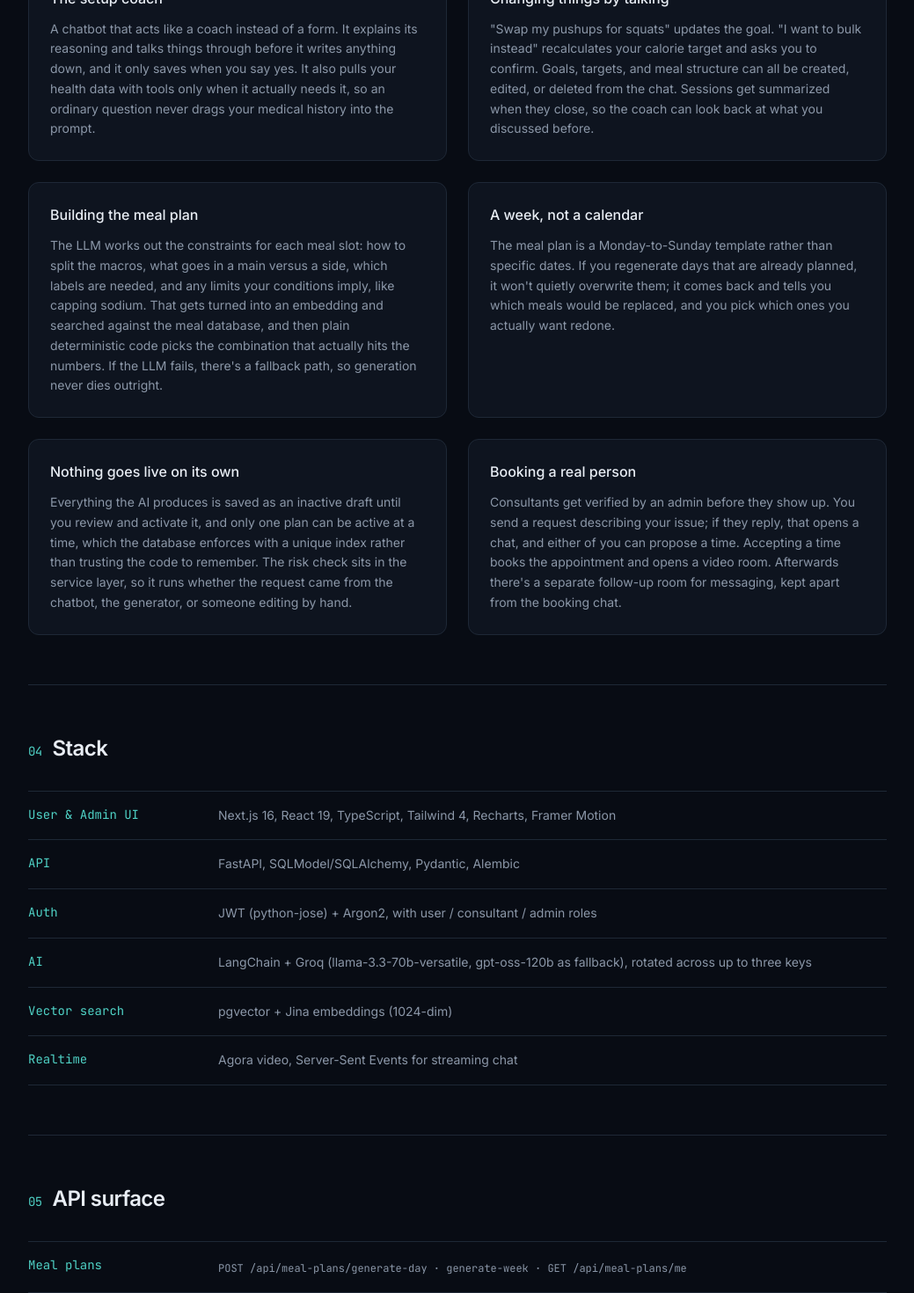
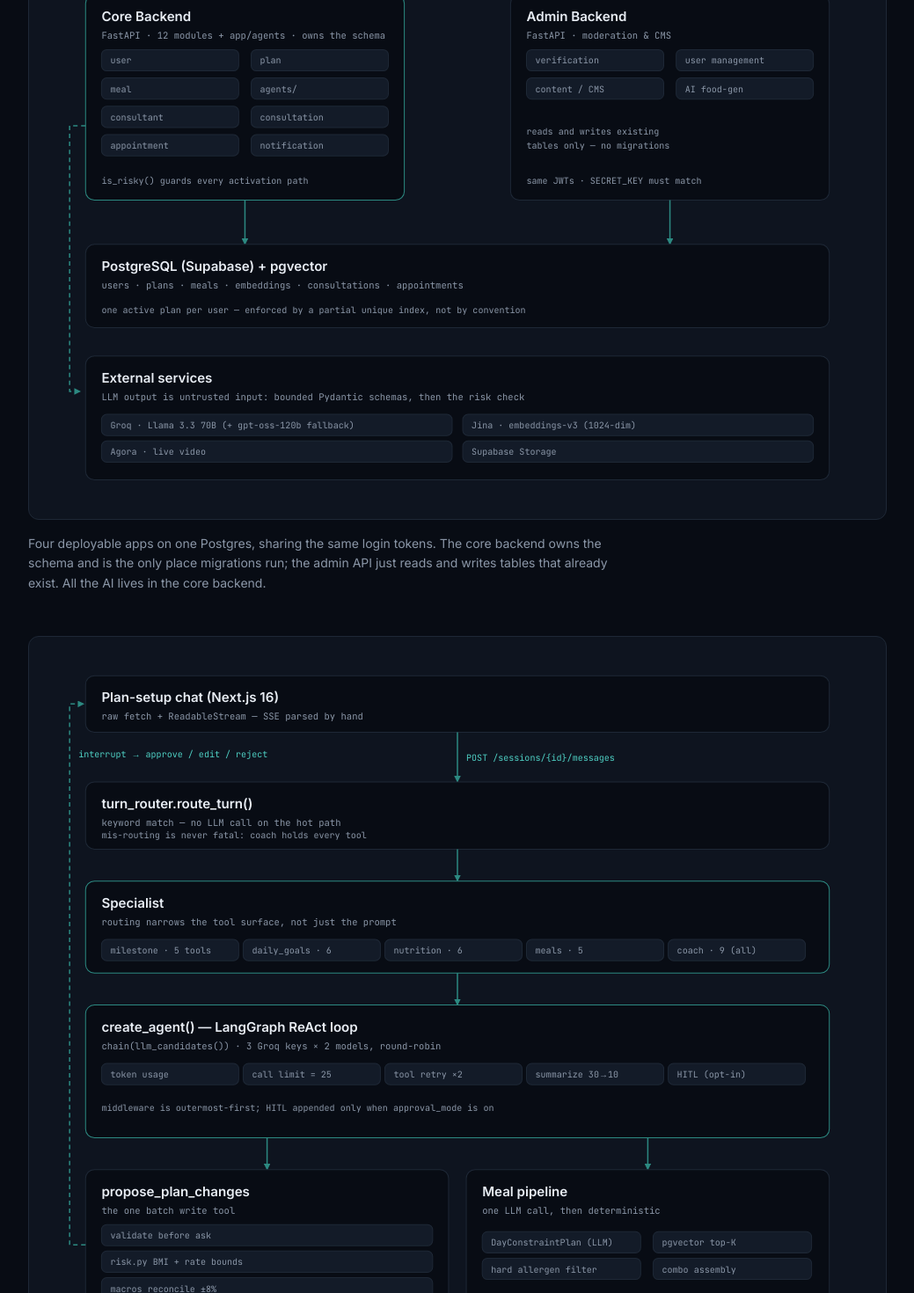
Before and after one commit to Mustain98/portfolio, a Next.js app: page /projects/health-hive in a window 1280 px wide. Shown: the part 1330-2800 px from the top of the page at 88% size, without its empty margins (120-1159 px from the left). Built offline with nearby package versions, Linux system fonts and the light colour scheme.

Commit message:
feat: update architecture handling in ProjectPage and add new HealthHiveAgentDiagram component

```diff
--- a/app/projects/[slug]/page.tsx
+++ b/app/projects/[slug]/page.tsx
@@ -95,7 +95,11 @@ export default async function ProjectPage({ params }: Params) {
       </Block>
 
       <Block index="02" title="Architecture">
-        <ArchDiagram slug={project.slug} caption={project.architecture.caption} />
+        <div className="space-y-12">
+          {project.architecture.map((figure) => (
+            <ArchDiagram key={figure.diagram} diagram={figure.diagram} caption={figure.caption} />
+          ))}
+        </div>
       </Block>
 
       <Block index="03" title="What it does">
--- /dev/null
+++ b/components/diagrams/HealthHiveAgentDiagram.tsx
@@ -0,0 +1,149 @@
+import { Box, Chip, Edge, EdgeLabel, Frame, Note } from "@/components/diagrams/primitives";
+
+const ID = "healthhiveagent";
+const ARROW = `${ID}-arrow`;
+
+// each specialist gets the same loop but a different prompt and a different slice of the tools
+const specialists = [
+  "milestone · 5 tools",
+  "daily_goals · 6",
+  "nutrition · 6",
+  "meals · 5",
+  "coach · 9 (all)",
+];
+
+const middleware = [
+  "token usage",
+  "call limit = 25",
+  "tool retry ×2",
+  "summarize 30→10",
+  "HITL (opt-in)",
+];
+
+const writeGuards = ["validate before ask", "risk.py BMI + rate bounds", "macros reconcile ±8%"];
+
+const mealPipeline = [
+  "DayConstraintPlan (LLM)",
+  "pgvector top-K",
+  "hard allergen filter",
+  "combo assembly",
+];
+
+export function HealthHiveAgentDiagram() {
+  return (
+    <Frame
+      id={ID}
+      width={920}
+      height={900}
+      title="Health Hive setup-chat agent: a keyword router picks one of five specialist personas, each with a narrowed tool set, then LangChain create_agent runs a LangGraph ReAct loop behind a middleware stack; writes go through a single batch tool that is validated before the user is asked to approve it, with state in Postgres."
+    >
+      <Box
+        x={40}
+        y={20}
+        w={840}
+        h={64}
+        title="Plan-setup chat (Next.js 16)"
+        subtitle="raw fetch + ReadableStream — SSE parsed by hand"
+      />
+
+      <Edge d="M 460 84 V 140" arrowId={ARROW} />
+      <EdgeLabel x={470} y={116} anchor="start">
+        POST /sessions/{"{id}"}/messages
+      </EdgeLabel>
+
+      <Box
+        x={40}
+        y={140}
+        w={840}
+        h={76}
+        title="turn_router.route_turn()"
+        subtitle="keyword match — no LLM call on the hot path"
+      />
+      <Note x={58} y={204}>
+        mis-routing is never fatal: coach holds every tool
+      </Note>
+
+      <Edge d="M 460 216 V 252" arrowId={ARROW} />
+
+      <Box
+        x={40}
+        y={252}
+        w={840}
+        h={104}
+        title="Specialist"
+        subtitle="routing narrows the tool surface, not just the prompt"
+        accent
+      />
+      {specialists.map((label, i) => (
+        <Chip key={label} label={label} w={155} x={58 + i * 160} y={318} />
+      ))}
+
+      <Edge d="M 460 356 V 392" arrowId={ARROW} />
+
+      <Box
+        x={40}
+        y={392}
+        w={840}
+        h={150}
+        title="create_agent() — LangGraph ReAct loop"
+        subtitle="chain(llm_candidates()) · 3 Groq keys × 2 models, round-robin"
+        accent
+      />
+      {middleware.map((label, i) => (
+        <Chip key={label} label={label} w={155} x={58 + i * 160} y={458} />
+      ))}
+      <Note x={58} y={512}>
+        middleware is outermost-first; HITL appended only when approval_mode is on
+      </Note>
+
+      <Edge d="M 245 542 V 578" arrowId={ARROW} />
+      <Edge d="M 675 542 V 578" arrowId={ARROW} />
+
+      <Box
+        x={40}
+        y={578}
+        w={410}
+        h={170}
+        title="propose_plan_changes"
+        subtitle="the one batch write tool"
+      />
+      {writeGuards.map((label, i) => (
+        <Chip key={label} label={label} w={374} x={58} y={640 + i * 30} />
+      ))}
+
+      <Box
+        x={470}
+        y={578}
+        w={410}
+        h={170}
+        title="Meal pipeline"
+        subtitle="one LLM call, then deterministic"
+      />
+      {mealPipeline.map((label, i) => (
+        <Chip key={label} label={label} w={179} x={488 + (i % 2) * 193} y={648 + Math.floor(i / 2) * 30} />
+      ))}
+
+      {/* the approval interrupt travels back up to the UI — routed up the left margin,
+          which is the only lane clear of the boxes between here and the frontend */}
+      <Edge d="M 40 663 H 22 V 52 H 38" arrowId={ARROW} dashed />
+      <EdgeLabel x={32} y={112} anchor="start">
+        interrupt → approve / edit / reject
+      </EdgeLabel>
+
+      <Edge d="M 245 748 V 784" arrowId={ARROW} />
+      <Edge d="M 675 748 V 784" arrowId={ARROW} />
+
+      <Box
+        x={40}
+        y={784}
+        w={840}
+        h={100}
+        title="PostgreSQL + pgvector"
+        subtitle="transcript · session summaries · PostgresSaver checkpointer · meal embeddings"
+      />
+      <Note x={58} y={860}>
+        checkpointer thread id is per-turn (session:message_count), not per-session
+      </Note>
+    </Frame>
+  );
+}
--- a/data/projects.ts
+++ b/data/projects.ts
@@ -8,7 +8,7 @@ export type Project = {
   github: string;
   demo?: string;
   problem: string;
-  architecture: { caption: string };
+  architecture: { diagram: string; caption: string }[];
   features: { title: string; body: string }[];
   stack: { layer: string; tech: string }[];
   apiSurface?: { area: string; endpoints: string }[];
@@ -39,10 +39,13 @@ export const projects: Project[] = [
     github: "https://github.com/Mustain98/stream",
     problem:
       "Most streaming projects are a thin layer over Mediasoup, LiveKit, or Agora, so the interesting part is someone else's code. I wanted to understand how video actually gets from one browser to a hundred others, so I built the media server myself with aiortc. Everything in it is mine: the peer connections, forwarding tracks between them, room lifecycle, signaling, and the preview timers. Doing it that way also meant I could keep payments and passwords completely out of the media server and let a short-lived ticket be the only thing connecting the two halves.",
-    architecture: {
+    architecture: [
+      {
+        diagram: "stream",
         caption:
           "Three services and one database. The media server doesn't know anything about passwords or payments, and the business backend never touches a video packet.",
       },
+    ],
     features: [
       {
         title: "Live broadcasting",
@@ -131,10 +134,13 @@ export const projects: Project[] = [
     github: "https://github.com/Mustain98/J_buddy",
     problem:
       "Looking for a job means guessing the right search terms, reading through hundreds of postings, and trying to judge honestly whether you're a fit for each one. It's slow and you have to keep doing it. I wanted to flip that around so the CV does the searching: the system writes its own queries from what's in it, pulls in listings in the background, and ranks them against your real skills. The other half of the problem is trust. An assistant that cheerfully tells you you're qualified for anything is useless, so this one only answers from what your CV actually says.",
-    architecture: {
+    architecture: [
+      {
+        diagram: "j-buddy",
         caption:
           "The API doesn't do any slow work itself. Fetching listings, rebuilding the ranked pool, and the nightly cleanup all get handed to a background worker, which is what keeps the feed quick to load.",
       },
+    ],
     features: [
       {
         title: "Reading your CV",
@@ -206,15 +212,16 @@ export const projects: Project[] = [
     name: "Health Hive",
     tagline: "A health platform where the AI writes the plan and a person decides on it.",
     summary:
-      "A coach you talk to that builds you a plan: a goal, daily habits, calorie targets, and a weekly meal structure. A meal engine turns that into actual daily menus. And when something looks risky, it stops and points you to a real nutritionist or doctor instead of guessing.",
+      "A coach you talk to that builds you a plan: a goal, daily habits, calorie targets, and a weekly meal structure. Behind the chat, a router picks a specialist for each turn and hands it only the tools that specialist should have. Nothing it writes is saved until it passes the safety bounds, and if you turn on approval mode, not until you've approved it item by item.",
     tech: [
       "FastAPI",
       "LangChain",
+      "LangGraph",
       "Groq",
       "pgvector",
       "PostgreSQL",
+      "SSE",
       "Agora",
-      "WebSocket",
       "Next.js",
     ],
     highlights: [
@@ -225,27 +232,39 @@ export const projects: Project[] = [
     github: "https://github.com/Mustain98/Health-Hive",
     demo: "https://health-hive-ten.vercel.app",
     problem:
-      "Health apps each solve one piece of the problem. Your calorie counter doesn't know your goal, your meal planner doesn't know about your medical conditions, and your telehealth app has no idea what you ate this week. You end up juggling four apps that don't talk to each other, and eventually you drop all of them. This one keeps everything in one place. The harder question was safety: bad health advice can genuinely hurt someone, so I built it so the AI can suggest but never decide. Nothing it writes takes effect until you look at it and turn it on, and anything that looks dangerous gets refused and handed to a real professional.",
-    architecture: {
+      "Health apps each solve one piece of the problem. Your calorie counter doesn't know your goal, your meal planner doesn't know about your medical conditions, and your telehealth app has no idea what you ate this week. You end up juggling four apps that don't talk to each other, and eventually you drop all of them. This one keeps everything in one place. The harder question was safety, and I learned it the expensive way: one real session with an underweight user saved a dangerous weight-loss target while the agent was in the middle of telling them it hadn't. The code had mutated the record before running the risk check and there was nothing to roll it back. That single session is why the whole agent layer got rebuilt — validation now runs before you're ever asked to approve anything, and there's exactly one tool that writes instead of nine.",
+    architecture: [
+      {
+        diagram: "health-hive-topology",
         caption:
-        "Two APIs on one database, sharing the same login tokens. The core backend owns the schema and is the only place migrations run; the admin API just reads and writes tables that already exist.",
+          "Four deployable apps on one Postgres, sharing the same login tokens. The core backend owns the schema and is the only place migrations run; the admin API just reads and writes tables that already exist. All the AI lives in the core backend.",
       },
+      {
+        diagram: "health-hive-agent",
+        caption:
+          "One agent per turn, not a crowd of them. A keyword router picks the persona and hands it only the tools that persona is allowed to touch, so a question about your weight goal literally cannot reach the meal tools. Every write goes through a single batch tool that validates against the safety bounds before you're asked to approve it — so when a proposal is wrong, the model gets the safe values back and corrects itself in the same turn instead of making you reject it.",
+      },
+    ],
     features: [
       {
-        title: "The setup coach",
-        body: "A chatbot that acts like a coach instead of a form. It explains its reasoning and talks things through before it writes anything down, and it only saves when you say yes. It also pulls your health data with tools only when it actually needs it, so an ordinary question never drags your medical history into the prompt.",
+        title: "A router, not one giant prompt",
+        body: "Every turn goes through a keyword router first, which picks one of five specialists: milestone, daily goals, nutrition, meals, or a general coach. Picking a specialist doesn't just swap the prompt, it narrows the tools. A turn routed to milestone literally cannot see the meal tools. The router is plain string matching rather than a model call, because it runs on every single turn and the latency would be pure overhead. When it guesses wrong the turn still works, because the coach fallback holds all nine tools.",
       },
       {
-        title: "Changing things by talking",
-        body: "\"Swap my pushups for squats\" updates the goal. \"I want to bulk instead\" recalculates your calorie target and asks you to confirm. Goals, targets, and meal structure can all be created, edited, or deleted from the chat. Sessions get summarized when they close, so the coach can look back at what you discussed before.",
+        title: "One write tool, checked before you're asked",
+        body: "There are nine tools in total, but only one of them writes: everything the agent wants to change gets batched into a single proposal. That proposal is validated before you ever see it, against real bounds — safe BMI range, a cap on weekly weight change, and a check that the macros actually add up to the calorie target within 8%. If something violates a bound, the error handed back to the model carries the safe values with it, so it corrects itself in the same turn instead of making you reject it and start over.",
+      },
+      {
+        title: "Approve, edit, or reject each item",
+        body: "Approval mode is a per-session toggle. With it on, the agent suspends mid-run and waits: a batch of nine goals unrolls into nine separate decisions rather than one all-or-nothing prompt. Editing isn't a form, it's just a sentence back to the model, which re-proposes a corrected version. What you decided gets written into the transcript, which is what stops it from cheerfully proposing the same rejected thing again next turn.",
+      },
+      {
+        title: "Remembering without paying for it",
+        body: "Long chats get compressed in flight: past 30 messages it summarizes down to the last 10. When a session closes it writes a durable summary, so a later chat can look back at what you discussed weeks ago without replaying the whole transcript. Token usage is counted per session, which is how the cost of all this stays visible rather than being a surprise.",
       },
       {
         title: "Building the meal plan",
-        body: "The LLM works out the constraints for each meal slot: how to split the macros, what goes in a main versus a side, which labels are needed, and any limits your conditions imply, like capping sodium. That gets turned into an embedding and searched against the meal database, and then plain deterministic code picks the combination that actually hits the numbers. If the LLM fails, there's a fallback path, so generation never dies outright.",
-      },
-      {
-        title: "A week, not a calendar",
-        body: "The meal plan is a Monday-to-Sunday template rather than specific dates. If you regenerate days that are already planned, it won't quietly overwrite them; it comes back and tells you which meals would be replaced, and you pick which ones you actually want redone.",
+        body: "One LLM call works out the constraints for each meal slot: how to split the macros, what goes in a main versus a side, which labels are needed, and any limits your conditions imply, like capping sodium. That becomes an embedding searched against the meal database, and then plain deterministic code picks the combination that actually hits the numbers. The model is told about your allergies, but that's advisory only — the real enforcement is a hard filter applied after retrieval. So a hallucinated label costs you a worse meal, never an unsafe one.",
       },
       {
         title: "Nothing goes live on its own",
@@ -267,13 +286,29 @@ export const projects: Project[] = [
         tech: "JWT (python-jose) + Argon2, with user / consultant / admin roles",
       },
       {
-        layer: "AI",
-        tech: "LangChain + Groq (llama-3.3-70b-versatile, gpt-oss-120b as fallback), rotated across up to three keys",
+        layer: "Agent",
+        tech: "LangChain v1 create_agent on LangGraph — one ReAct loop per turn, five specialist personas behind a keyword router",
+      },
+      {
+        layer: "Models",
+        tech: "Groq: llama-3.3-70b-versatile, gpt-oss-120b as fallback, rotated across up to three keys",
+      },
+      {
+        layer: "Agent state",
+        tech: "PostgresSaver checkpointer for approval interrupts, summarization middleware, per-session summaries",
       },
       { layer: "Vector search", tech: "pgvector + Jina embeddings (1024-dim)" },
-      { layer: "Realtime", tech: "Agora video, Server-Sent Events for streaming chat" },
+      {
+        layer: "Realtime",
+        tech: "Agora video, Server-Sent Events for the setup chat (everything else polls)",
+      },
     ],
     apiSurface: [
+      {
+        area: "Setup chat",
+        endpoints:
+          "POST /api/plan-setup/sessions/{id}/messages (SSE) · /resume · PATCH /sessions/{id} {approval_mode}",
+      },
       {
         area: "Meal plans",
         endpoints:
```
Also changed, not shown: components/ArchDiagram.tsx (+7 -4 lines), components/diagrams/HealthHiveTopologyDiagram.tsx (+4 -3 lines). Lines whose indentation alone changed are shown as unchanged.
